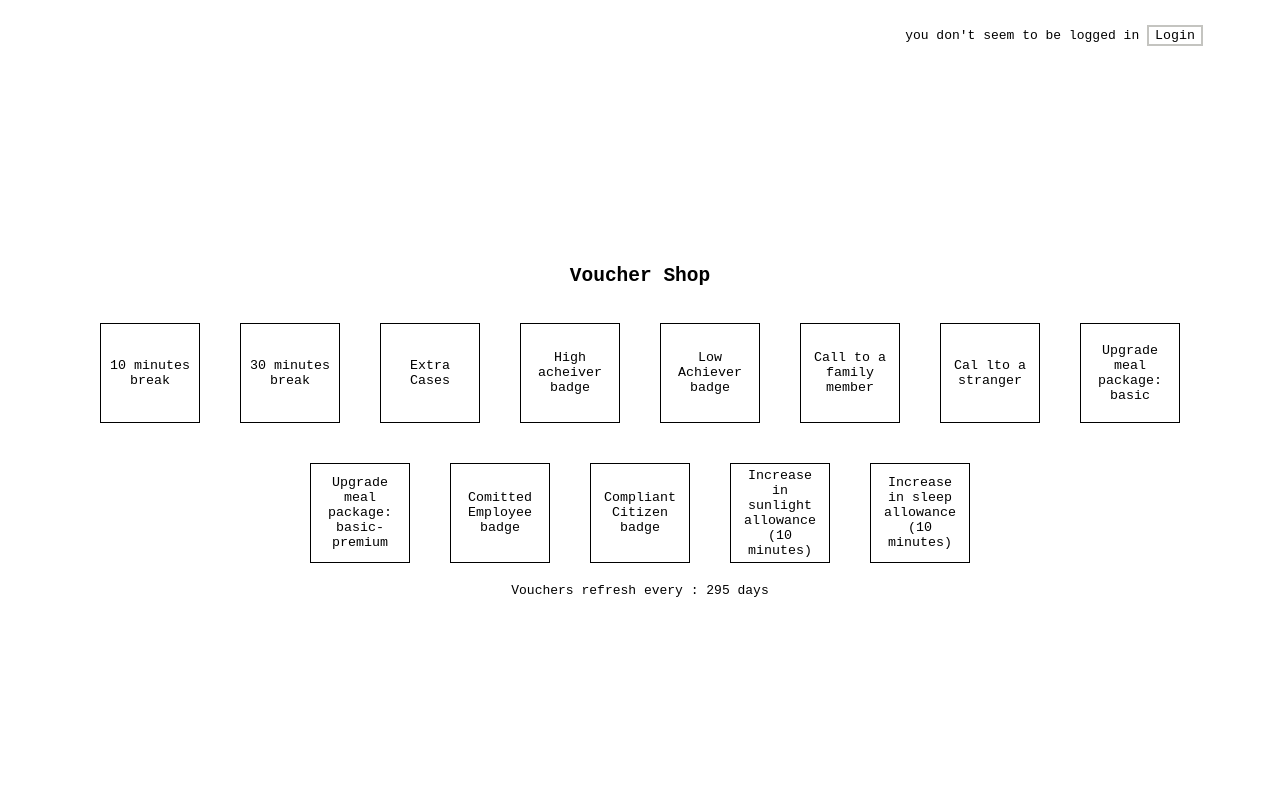
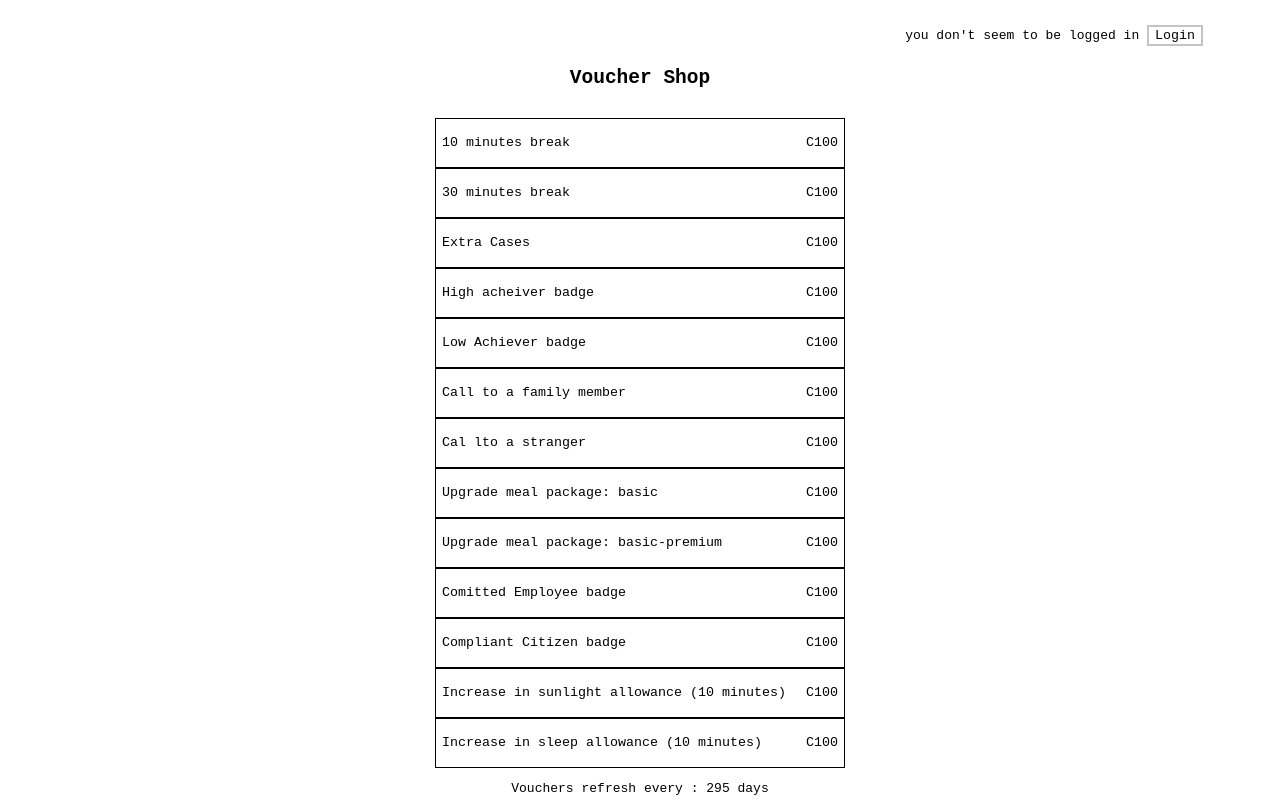
Before and after one commit to lewisPratt/theAdministrator, a React (Vite) app: page /VoucherShop in a window 1280 px wide. Built offline with nearby package versions, Linux system fonts and the light colour scheme.

Commit message:
feat: enhance VoucherShop layout with improved voucher item display and styling

```diff
--- a/src/App.css
+++ b/src/App.css
@@ -641,26 +641,31 @@ Voucher shop
 ///////////////////////////*/
 #voucher-items-container {
   display: flex;
+  flex-direction: column;
   justify-content: center;
   align-items: center;
   flex-direction: row;
   flex-wrap: wrap;
 
 }
+#voucher-items-container ol{
+list-style: none;
+padding: 0;
+}
 
 .voucher-box {
   border: 1px solid black;
-  height: 100px;
-  width: 100px;
-  margin: 20px;
+  height: 50px;
+  width: 100%;
   display: flex;
-  flex-direction: column;
-  justify-content: center;
+  flex-direction: row;
+  justify-content: space-between;
   align-items: center;
   transition: .8s;
+  gap:20px;
 }
 
-.voucher-box:focus,
+.voucher-box:focus-visible,
 .voucher-box:hover {
   scale: 1.3;
   background-color: #2c3e50;
--- a/src/VoucherShop.tsx
+++ b/src/VoucherShop.tsx
@@ -132,9 +132,10 @@ export default function VoucherShop() {
           </div>
           {errorState != "" && <p>{errorState}</p>}
           <section id="voucher-items-container">
-
+            <ol>
             {Object.entries(vouchers).map((voucher) => {
               return (
+                <li>
                 <button
                   key={voucher[0]}
                   className="voucher-box"
@@ -144,10 +145,12 @@ export default function VoucherShop() {
                     confirmChoice(e);
                   }}
                 >
-                  {voucher[1].name}
+                  <p>{voucher[1].name}</p>  <p>C{voucher[1].cost}</p>
                 </button>
+                </li>
               );
             })}
+            </ol>
           </section>
           <section>
             <p>Vouchers refresh every : 295 days</p>
```
